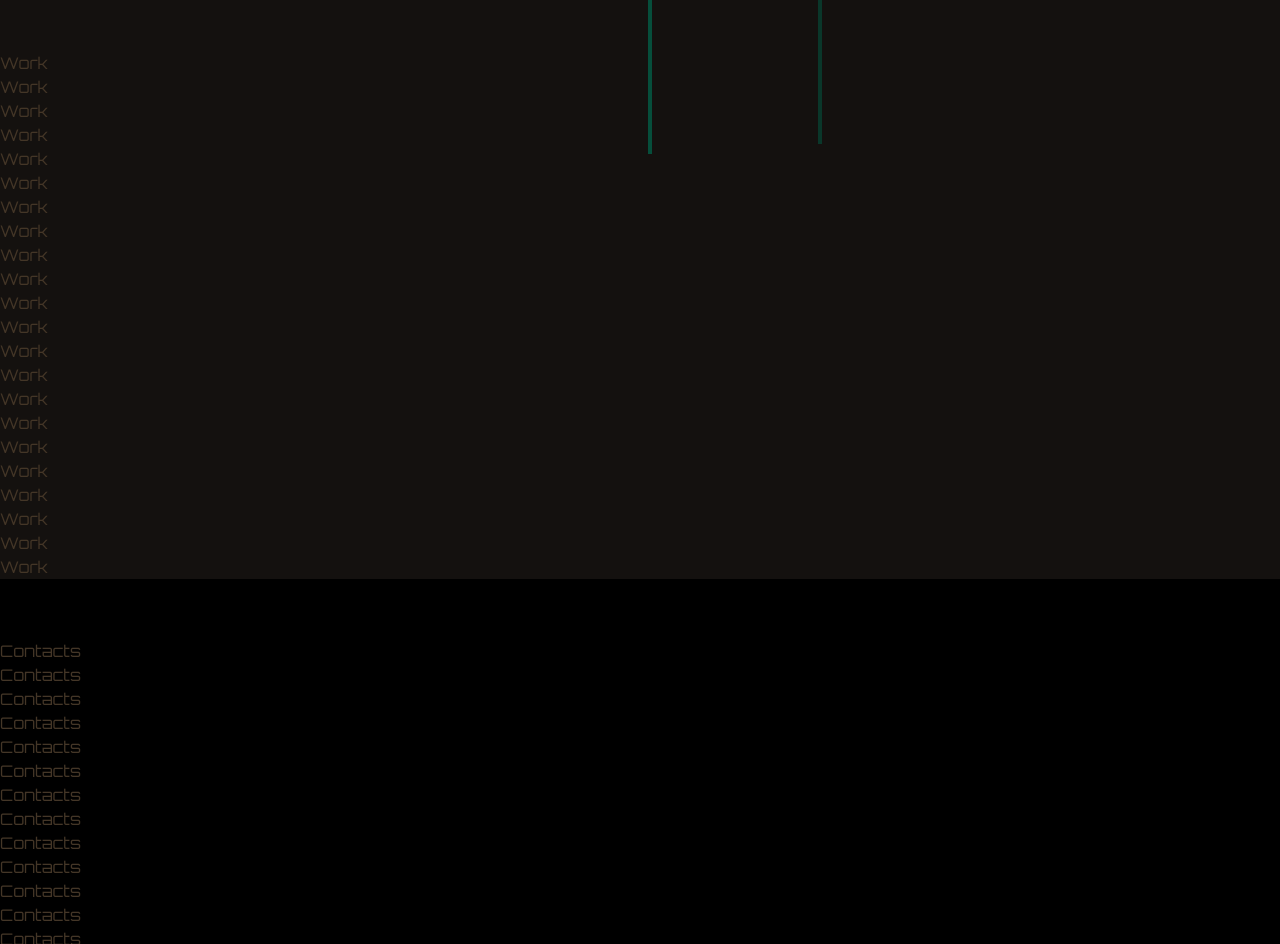
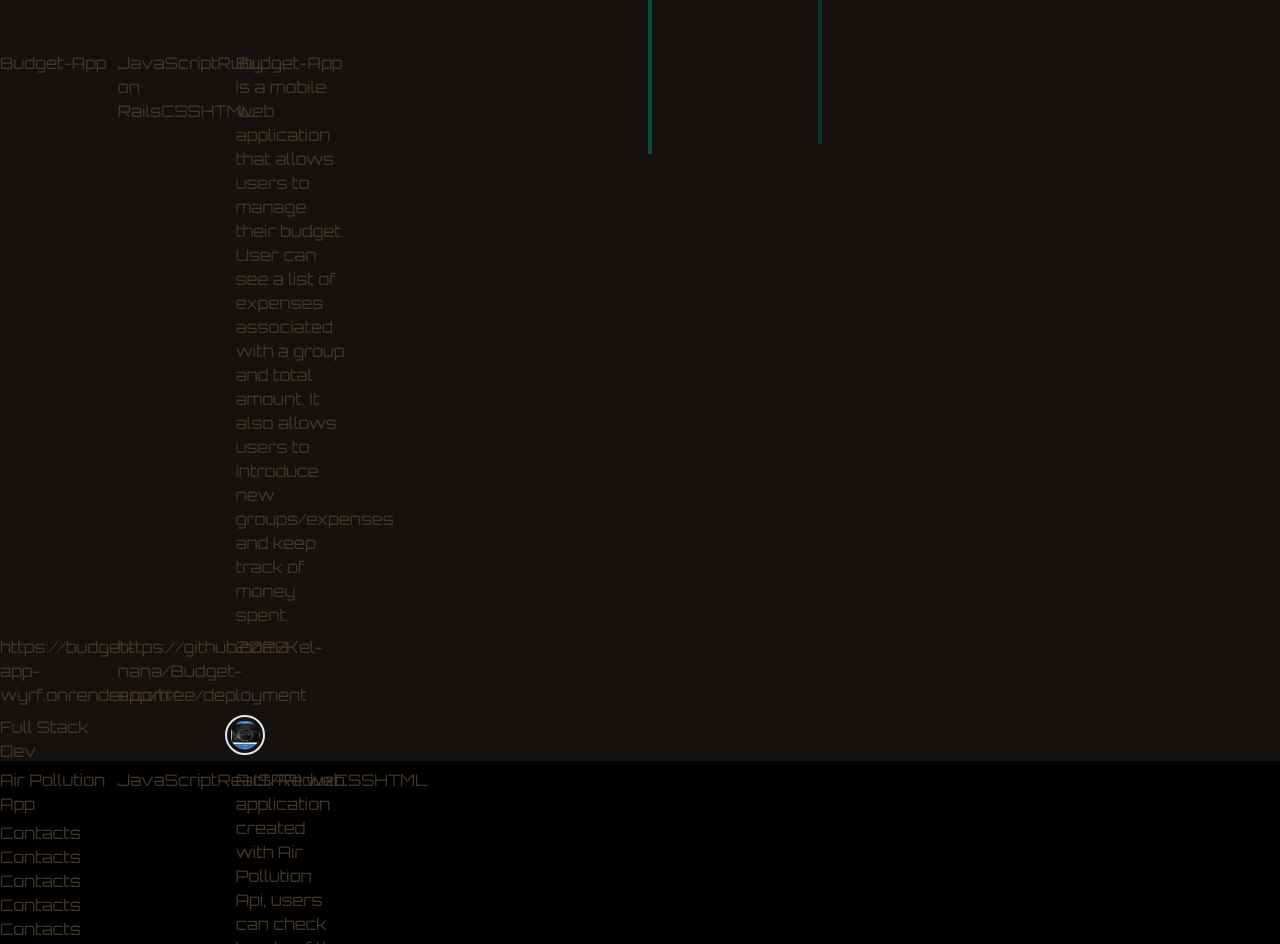
Before and after one commit to Kel-nana/kel_nana_portfolio, a React (Create React App) app: page / in a window 1280 px wide. Shown: the part 1260-2204 px from the top of the page. Built offline with nearby package versions, Linux system fonts and the light colour scheme.

Commit message:
Display data from workData

```diff
--- a/src/components/work/Work.jsx
+++ b/src/components/work/Work.jsx
@@ -1,28 +1,11 @@
+import { projects } from './workData';
+
 function Work() {
   return (
-    <section id="work" className="pt-[90px] back_round_color_home">
-      <h2>Work</h2>
-      <h2>Work</h2>
-      <h2>Work</h2>
-      <h2>Work</h2>
-      <h2>Work</h2>
-      <h2>Work</h2>
-      <h2>Work</h2>
-      <h2>Work</h2>
-      <h2>Work</h2>
-      <h2>Work</h2>
-      <h2>Work</h2>
-      <h2>Work</h2>
-      <h2>Work</h2>
-      <h2>Work</h2>
-      <h2>Work</h2>
-      <h2>Work</h2>
-      <h2>Work</h2>
-      <h2>Work</h2>
-      <h2>Work</h2>
-      <h2>Work</h2>
-      <h2>Work</h2>
-      <h2>Work</h2>
+    <section id="work" className="pt-[90px] h-[100vh] back_round_color_home">
+      <div>
+        {projects}
+      </div>
     </section>
   );
 }
--- a/src/components/work/workData.js
+++ b/src/components/work/workData.js
@@ -1,8 +1,12 @@
+import budgetApp from '../../assets/budget_App.png';
+import airPollutionApp from '../../assets/air_pollution.png';
+import purpleCoders from '../../assets/purple_coders.png';
+
 const works = [
   {
     name: 'Budget-App',
     description: 'Budget-App is a mobile web application that allows users to manage their budget. User can see a list of expenses associated with a group and total amount. It also allows users to introduce new groups/expenses and keep track of money spent.',
-    imageSrc: '../../assets/budget_App.png',
+    imageSrc: budgetApp,
     technologies: [
       'JavaScript',
       'Ruby on Rails',
@@ -17,7 +21,7 @@ const works = [
   {
     name: 'Air Pollution App',
     description: 'A (SPA) web application created with Air Pollution Api, users can check levels of the cities, filter them via dropdown menu and see the details per city on the new page.',
-    imageSrc: '../../assets/air_pollution.png',
+    imageSrc: airPollutionApp,
     technologies: [
       'JavaScript',
       'React/Redux',
@@ -32,7 +36,7 @@ const works = [
   {
     name: 'Purple Coders Festival',
     description: 'Purple-Coders is a Its a project meant to master my skills in version control, GitHub flow, pull requests in GitHub and JavaScript..',
-    imageSrc: '../../assets/purple_coders.png',
+    imageSrc: purpleCoders,
     technologies: [
       'JavaScript',
       'CSS',
@@ -44,11 +48,64 @@ const works = [
     stack: 'Front End Dev',
   },
 ];
+// const technology = works.forEach((itemData) =>
+// //   console.log(itemData.technologies);
 
-const work = works.map((work) => {
-  console.log(work.technologies);
-  return work.technologies;
-});
-console.log(work);
+//   itemData.technologies.map((technique) => {
+//     console.log(technique);
+//   }));
 
-// export default works;
+// console.log(technology);
+// const technologyText = technology;
+// console.log(technologyText);
+
+const projects = works.map((work) => (
+  <div key={work.name} className="grid grid-cols-3 gap-2 content-center w-[27vw] mb-[5px] ">
+    <p>{work.name}</p>
+    <p>
+      {/* <span> */}
+      {work.technologies.map((technique) => technique) }
+      {/* </span>
+      <span>
+        {work.technologies[1]}
+      </span>
+      <span>
+        {work.technologies[3]}
+      </span>
+      <span>
+        {work.technologies[4]}
+      </span> */}
+    </p>
+    <p>{work.description}</p>
+    {/* <p>{work.technologies}</p> */}
+    <p>{work.liveVersionLink}</p>
+    <p>{work.SourceLink}</p>
+    <p>{work.date}</p>
+    <p>{work.stack}</p>
+    <img
+      key={work.name}
+      src={work.imageSrc}
+      alt="Projects"
+      className="z-20 relative ml-[97.6%] h-[40px] w-[40px] rounded-full border-2  p-[3.5px]"
+    />
+  </div>
+));
+
+// const toolsAndMethodsDisplay = toolsAndMethods.map((item, index) => (
+//   <div className="grid grid-cols-3 gap-2 w-[27vw] mb-[5px]  rounded-tr-3xl border_color_top_img">
+//     <p>{item.name}</p>
+//     <img
+//       // eslint-disable-next-line react/no-array-index-key
+//       key={index}
+//       src={item.Image}
+//       alt="image_portfolio"
+//       className="z-20 relative ml-[97.6%] h-[40px]
+// w-[40px]  rounded-full border-2 border_color_icon border_color_left p-[3.5px]"
+//     />
+
+//   </div>
+// ));
+
+export {
+  works, projects,
+};
```
